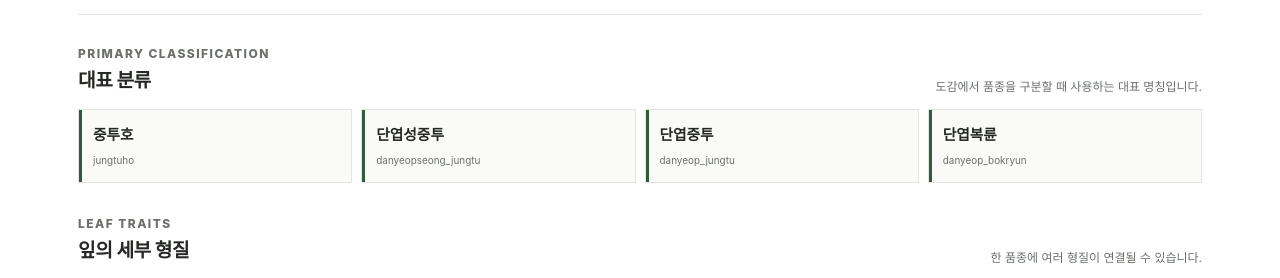
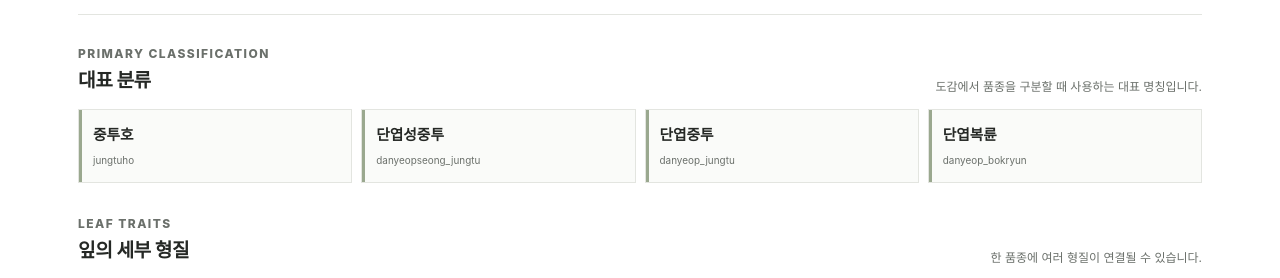
Before and after one commit to parasolra5-pixel/K-chunran, a Jekyll site: the page built from varieties/classification.md, in a window 1280 px wide. Shown: the part 404-682 px from the top of the page. Built offline with Jekyll 4.4.1, drawn with Linux system fonts in a browser that asks for light colours.

Commit message:
style: soften classification accent

```diff
--- a/assets/css/k-chunran.css
+++ b/assets/css/k-chunran.css
@@ -1462,7 +1462,7 @@ a { color: inherit; }
 .kc-classification-card.is-featured {
   border: 1px solid var(--kc-border);
   background: #fafbf9;
-  box-shadow: inset 3px 0 0 var(--kc-green);
+  box-shadow: inset 3px 0 0 #9aa88f;
 }
 
 .kc-classification-subgrid {
```
